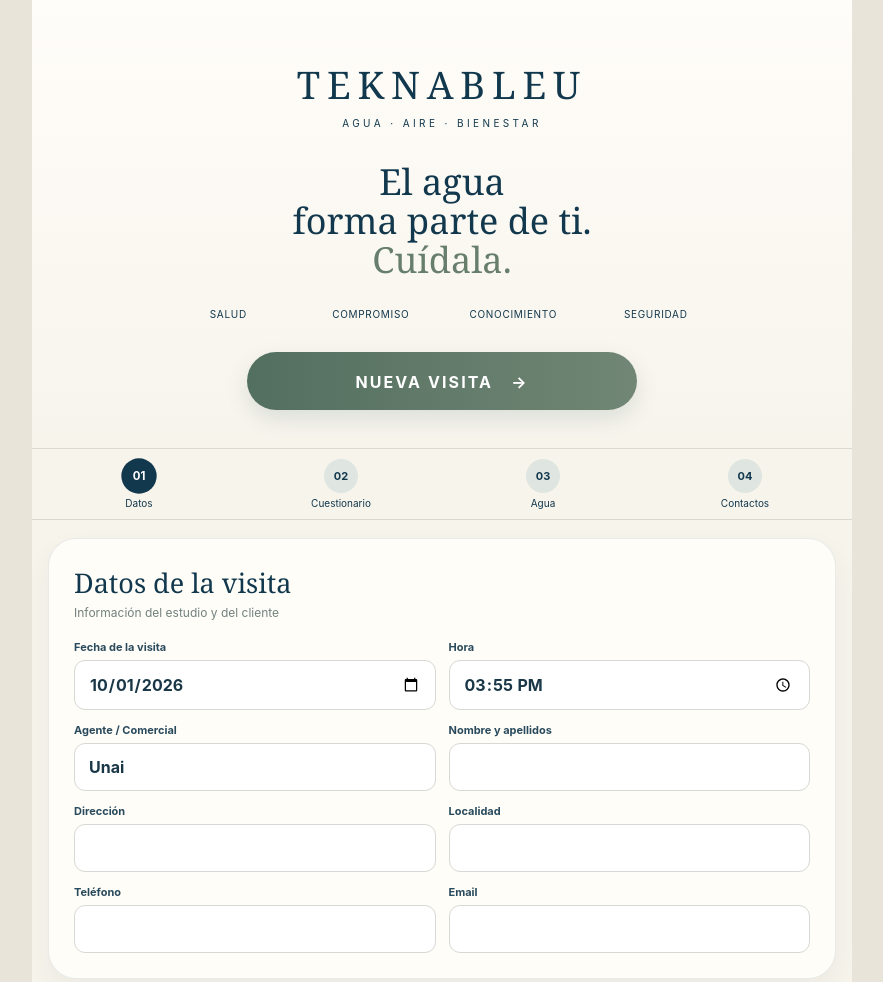
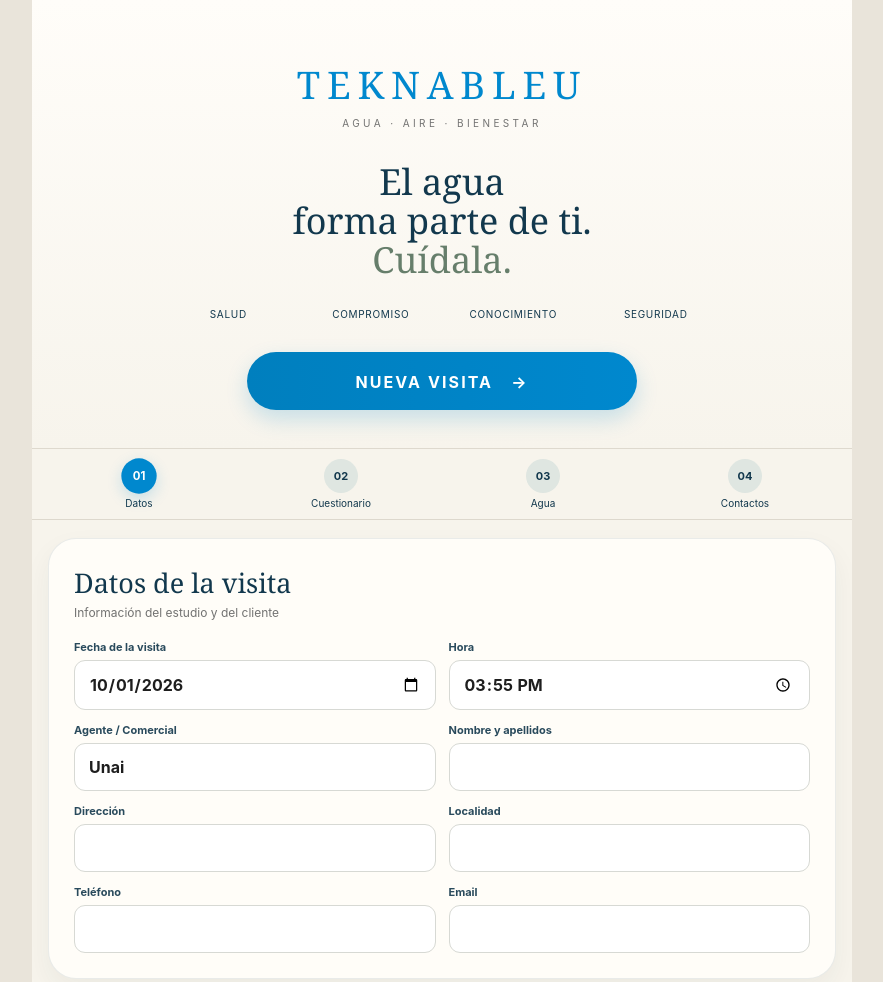
Before and after one commit to Portisho/teknableu-visitas, a plain HTML site: page index.html in a window 1280 px wide. Shown: the top 982 px of the page, without its empty margins (198-1081 px from the left). Drawn offline with Linux system fonts and the light colour scheme.

Commit message:
Add files via upload

```diff
--- a/index.html
+++ b/index.html
@@ -9,9 +9,10 @@
 <title>TeknaBleu · Estudio de agua</title>
 <style>
 :root{
+ --corp-blue:#0088CE;--corp-grey:#727271;--corp-black:#1E1E1E;
  --azul:#12384d;--petroleo:#315e61;--verde:#667e6b;--verde2:#78907d;
- --marfil:#f7f4ec;--papel:#fffdf8;--linea:#d8d6cd;--texto:#193747;
- --muted:#71817d;--shadow:0 12px 28px rgba(40,55,52,.055)
+ --marfil:#f7f4ec;--papel:#fffdf8;--linea:#d8d6cd;--texto:#1E1E1E;
+ --muted:#727271;--shadow:0 12px 28px rgba(40,55,52,.055)
 }
 *{box-sizing:border-box}
 html{scroll-behavior:smooth;scroll-padding-top:84px}
@@ -20,16 +21,16 @@ button,input,textarea{font:inherit}
 .app{max-width:820px;margin:auto;min-height:100vh;background:var(--marfil);position:relative;overflow:hidden}
 .hero{text-align:center;padding:58px 24px 38px;background:linear-gradient(180deg,#fffdf9,#f7f4ec);border-bottom:1px solid #ded9ce}
 .embossed-mark .emboss-shadow{stroke:rgba(101,96,85,.24);transform:translate(1.1px,1.35px)}.embossed-mark .emboss-light{stroke:rgba(255,255,255,.94);transform:translate(-.85px,-1px)}
-.brand{font-family:Georgia,"Times New Roman",serif;font-size:38px;letter-spacing:.18em;font-weight:500}
-.strap{font-size:10px;letter-spacing:.34em;margin-top:7px}
+.brand{font-family:Georgia,"Times New Roman",serif;font-size:38px;letter-spacing:.18em;font-weight:500;color:var(--corp-blue)}
+.strap{font-size:10px;letter-spacing:.34em;margin-top:7px;color:var(--corp-grey)}
 .claim{font-family:Georgia,"Times New Roman",serif;font-size:36px;line-height:1.08;margin:34px auto 28px}.claim span{color:var(--verde)}
 .values{max-width:560px;margin:0 auto;display:grid;grid-template-columns:repeat(4,1fr);gap:10px}
 .value{font-size:10px;letter-spacing:.07em}
-.start{display:block;width:min(390px,90%);margin:32px auto 0;padding:17px;border-radius:999px;color:#fff;text-decoration:none;letter-spacing:.13em;font-weight:700;background:linear-gradient(90deg,#536f60,#718674);box-shadow:0 9px 22px rgba(49,94,97,.14)}
+.start{display:block;width:min(390px,90%);margin:32px auto 0;padding:17px;border-radius:999px;color:#fff;text-decoration:none;letter-spacing:.13em;font-weight:700;background:linear-gradient(90deg,#007fbe,var(--corp-blue));box-shadow:0 9px 22px rgba(0,136,206,.20)}
 .steps{position:sticky;top:0;z-index:20;display:grid;grid-template-columns:repeat(4,1fr);background:rgba(247,244,236,.96);backdrop-filter:blur(14px);-webkit-backdrop-filter:blur(14px);border-bottom:1px solid #ddd8cd;padding:10px 6px}
 .steps a{text-decoration:none;color:var(--azul);text-align:center;font-size:10px;min-height:50px;display:flex;flex-direction:column;align-items:center;justify-content:center}
 .steps b{display:grid;place-items:center;width:34px;height:34px;border-radius:50%;margin:0 auto 4px;background:#dfe6e1;font-size:11px;transition:.2s}
-.steps a.active b{background:var(--azul);color:#fff;transform:scale(1.04)}
+.steps a.active b{background:var(--corp-blue);color:#fff;transform:scale(1.04);box-shadow:0 5px 14px rgba(0,136,206,.20)}
 main{padding:18px 16px 44px}
 .card{background:var(--papel);border:1px solid rgba(18,56,77,.09);border-radius:28px;padding:25px;margin:0 0 18px;box-shadow:var(--shadow);scroll-margin-top:76px}
 .heading{margin-bottom:20px}h2{font:27px Georgia,"Times New Roman",serif;margin:0 0 4px}.sub{font-size:12px;color:var(--muted);margin:0}
@@ -38,17 +39,17 @@ label{display:block;font-size:11px;font-weight:700;color:#294a5c}
 input,textarea{width:100%;margin-top:6px;padding:13px 14px;border:1px solid #d7d9d4;border-radius:11px;background:#fff;color:var(--texto);font-size:16px;outline:none;-webkit-appearance:none}
 input{min-height:48px}textarea{min-height:60px;resize:vertical;line-height:1.35}
 textarea.long{min-height:82px}
-input:focus,textarea:focus{border-color:#7d9588;box-shadow:0 0 0 3px rgba(102,126,107,.10)}input::placeholder,textarea::placeholder{color:#a1aaa5;opacity:1}a:focus-visible,button:focus-visible,input:focus-visible,textarea:focus-visible{outline:2px solid rgba(18,56,77,.45);outline-offset:2px}
+input:focus,textarea:focus{border-color:var(--corp-blue);box-shadow:0 0 0 3px rgba(0,136,206,.10)}input::placeholder,textarea::placeholder{color:#a1aaa5;opacity:1}a:focus-visible,button:focus-visible,input:focus-visible,textarea:focus-visible{outline:2px solid rgba(18,56,77,.45);outline-offset:2px}
 .question,.contact{display:flex;gap:12px;padding:13px 0;border-bottom:1px solid #e4e0d8}.question:last-child,.contact:last-child{border-bottom:0}
-.num{flex:0 0 34px;width:34px;height:34px;border-radius:50%;display:grid;place-items:center;background:#607866;color:#fff;font-weight:750;font-size:11px;margin-top:1px}
+.num{flex:0 0 34px;width:34px;height:34px;border-radius:50%;display:grid;place-items:center;background:var(--corp-blue);color:#fff;font-weight:750;font-size:11px;margin-top:1px}
 .grow,.contactgrid{flex:1}
 .water{padding:17px;margin:13px 0;border-radius:19px;background:#f4f3ed;border:1px solid #dfded7}.water h3{font:19px Georgia,"Times New Roman",serif;margin:0 0 13px}
 .metrics{display:grid;grid-template-columns:repeat(2,1fr);gap:10px}
 .actions{display:grid;gap:11px;margin-top:20px}.btn,button{width:100%;border:0;border-radius:999px;padding:16px 18px;min-height:52px;text-align:center;text-decoration:none;font-weight:750;font-size:13px;cursor:pointer}
-.primary{background:linear-gradient(90deg,#244f4c,#597460);color:#fff;box-shadow:0 8px 20px rgba(36,79,76,.15);transition:transform .15s ease,box-shadow .15s ease}.primary:active,.secondary:active{transform:scale(.985)}.secondary{background:#e7ebe5;color:var(--azul);transition:transform .15s ease}
+.primary{background:linear-gradient(90deg,#007fbe,var(--corp-blue));color:#fff;box-shadow:0 8px 20px rgba(0,136,206,.18);transition:transform .15s ease,box-shadow .15s ease}.primary:active,.secondary:active{transform:scale(.985)}.secondary{background:#e7ebe5;color:var(--azul);transition:transform .15s ease}
 .note{text-align:center;font-size:10px;line-height:1.5;color:#78837f}
 .signature{text-align:center;padding:28px 15px 14px;font:18px Georgia,"Times New Roman",serif;letter-spacing:.18em;color:var(--petroleo)}
-footer{text-align:center;background:#34453f;color:#f5f1e8;padding:19px 14px calc(24px + env(safe-area-inset-bottom));font-size:9px;letter-spacing:.18em}
+footer{text-align:center;background:var(--corp-black);color:#f5f1e8;padding:19px 14px calc(24px + env(safe-area-inset-bottom));font-size:9px;letter-spacing:.18em}
 @media(max-width:600px){
  body{background:var(--marfil)}.app{max-width:none}
  .hero{padding:46px 18px 29px}.brand{font-size:28px;letter-spacing:.15em}.strap{font-size:8px;letter-spacing:.27em}
```
